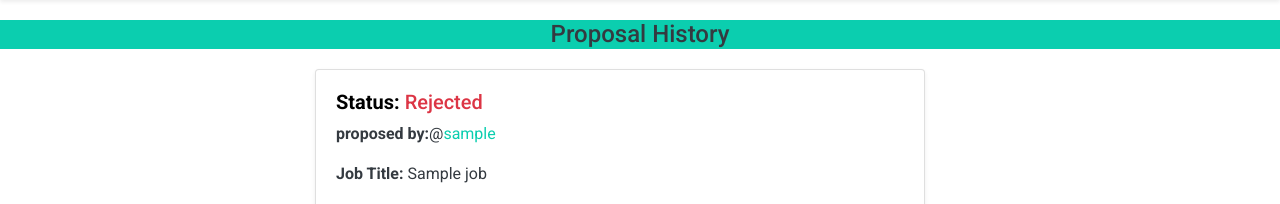
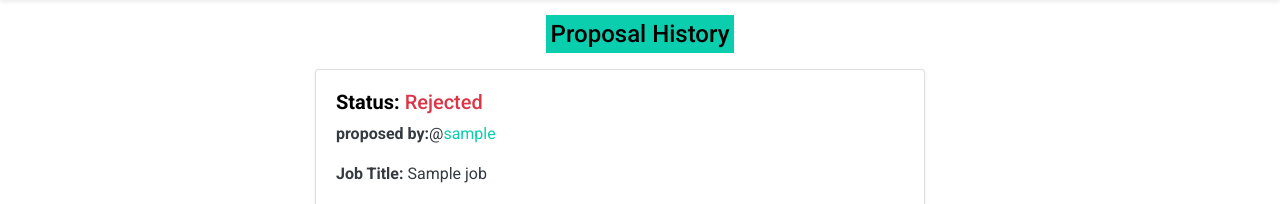
Before and after one commit to arjun-234/work_point_front, a Django app: template freelance/jobpoint_client/templates/proposal_history.html in a window 1280 px wide. Shown: the part 58-262 px from the top of the page. Run offline with Django 4.2, Linux system fonts and the light colour scheme; the template is opened without the code that fills it: most values are stand-ins (such as "Sample title", 1, 10 or a date in 2020); some libraries are stand-ins or nearby versions.

Commit message:
Update proposal_history.html

```diff
--- a/freelance/jobpoint_client/templates/proposal_history.html
+++ b/freelance/jobpoint_client/templates/proposal_history.html
@@ -23,7 +23,7 @@
       </ul>
       {% endif %}
 
-<h4 style="text-align: center; margin-top: 20px; background-color: #0BCEAF;">  Proposal History </h4>
+<h4 style="text-align: center; margin-top: 20px; "><mark style="background-color: #0BCEAF;"> Proposal History </mark></h4>
       <!-- <marquee behavior="" direction=""> Progect Status </marquee> -->
 
       {% for i in  history  %}
```
